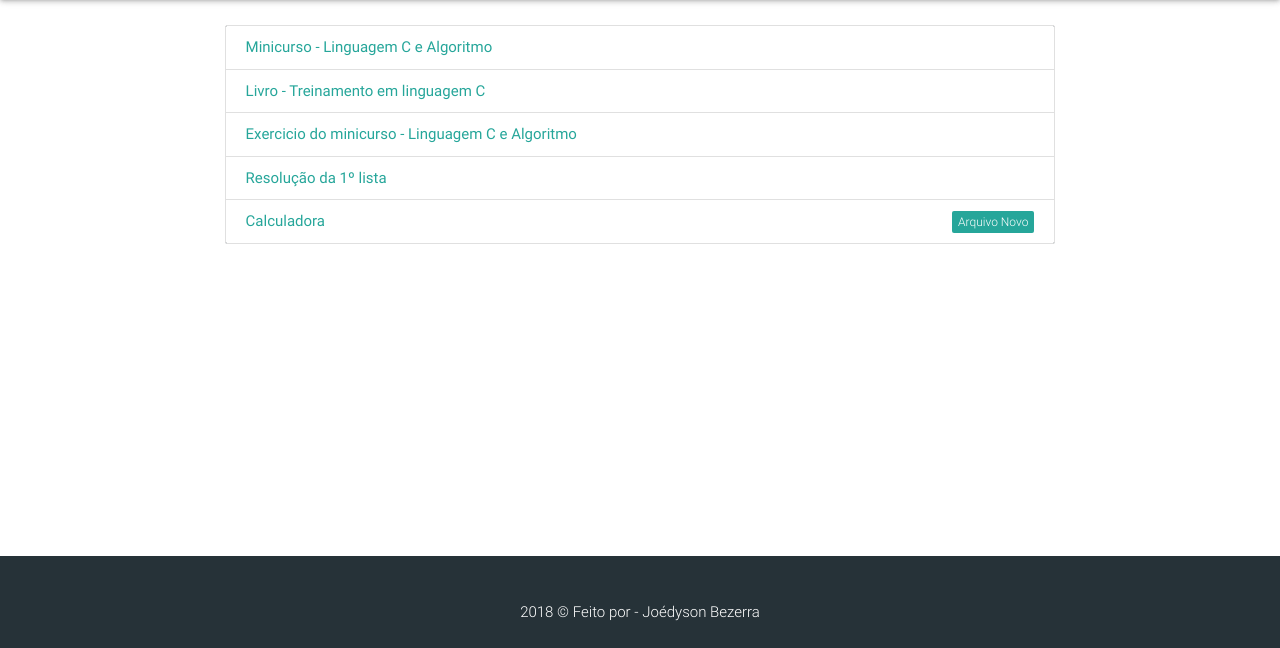
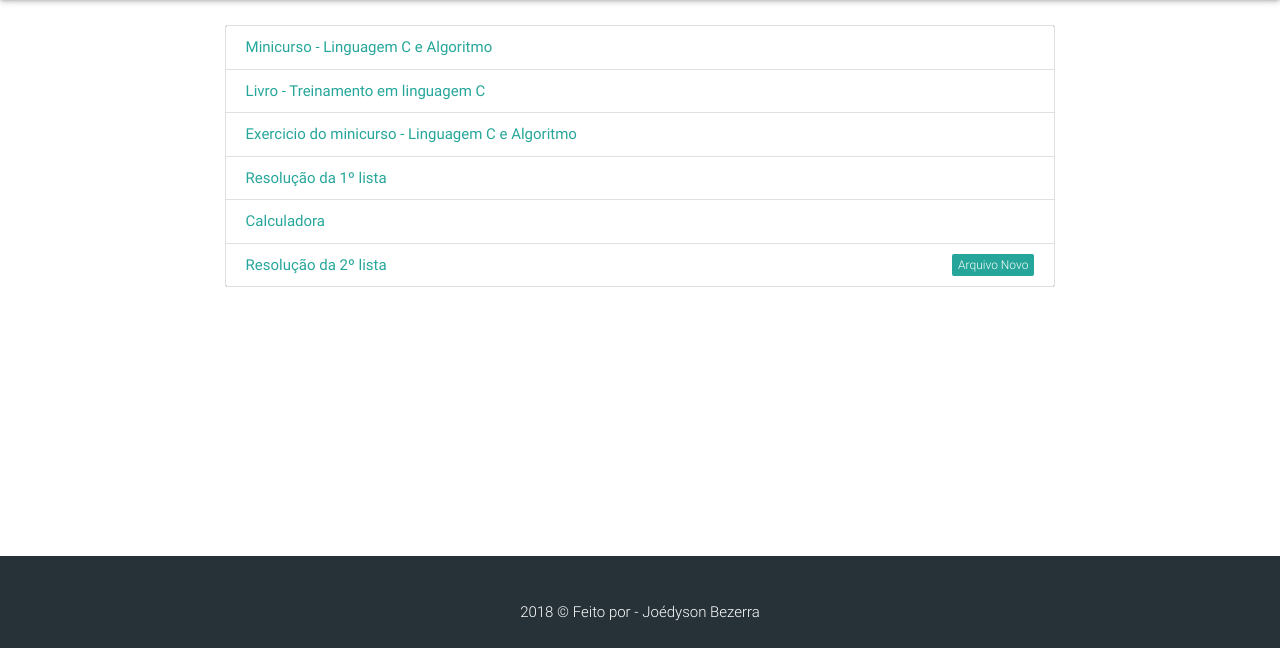
Before and after one commit to joedysonbezerra/https-joedysonbezerra.github.io, a website: page monitoria/index.html in a window 1280 px wide. Shown: the part 152-800 px from the top of the page. Drawn offline with nearby package versions, Linux system fonts and the light colour scheme.

Commit message:
Resolução da lista 2  monitoria - adicionado

```diff
--- a/monitoria/index.html
+++ b/monitoria/index.html
@@ -24,7 +24,8 @@
                                  <a href="https://drive.google.com/file/d/0B18qcvAcKw7aUDJlTnByYmJFaDg/view" class="collection-item">Livro - Treinamento em linguagem C </a>
                                  <a href="https://docs.google.com/document/d/1kaWf1FxwL6xcc2WHG_EiGTHv36sdReM_I3YuKwi1Ywo/edit?usp=sharing" class="collection-item">Exercicio do minicurso - Linguagem C e Algoritmo</a>
                                  <a href="https://joedysonbezerra.github.io/palestra/monitoria/lista1-gabarito.pdf" class="collection-item">Resolução da 1º lista</a>
-                                 <a href="https://joedysonbezerra.github.io/palestra/monitoria/calculadora.pdf" class="collection-item">Calculadora<span class="new badge" data-badge-caption="Novo">Arquivo</span></a>
+                                 <a href="https://joedysonbezerra.github.io/palestra/monitoria/calculadora.pdf" class="collection-item">Calculadora</a>
+                                  <a href="https://joedysonbezerra.github.io/palestra/monitoria/lista2.pdf" class="collection-item">Resolução da 2º lista<span class="new badge" data-badge-caption="Novo">Arquivo</span></a>
                          </div>
                     </div>
                     <div class="col s12 m2 l2"></div>
```
Also changed, not shown: 1 other file.
